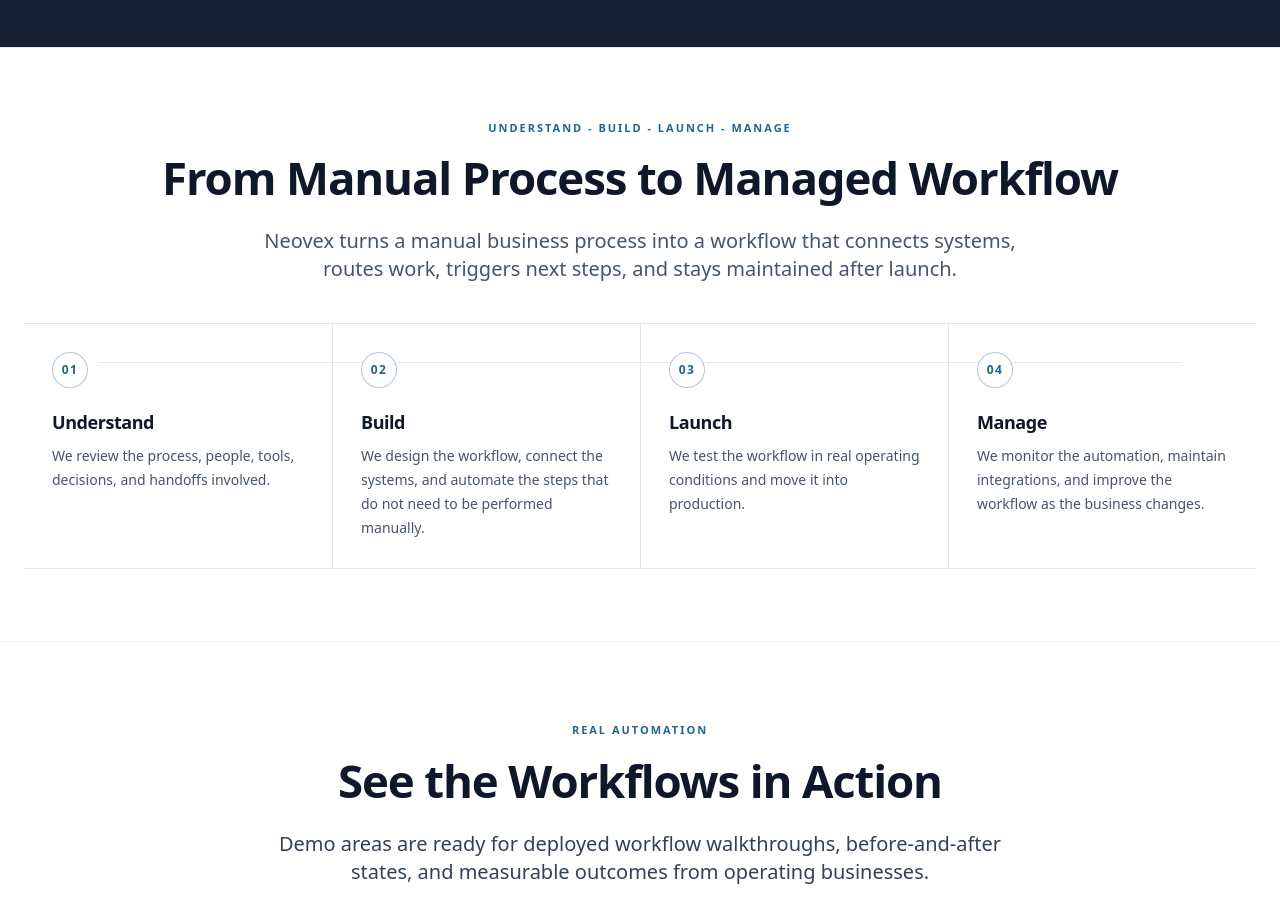
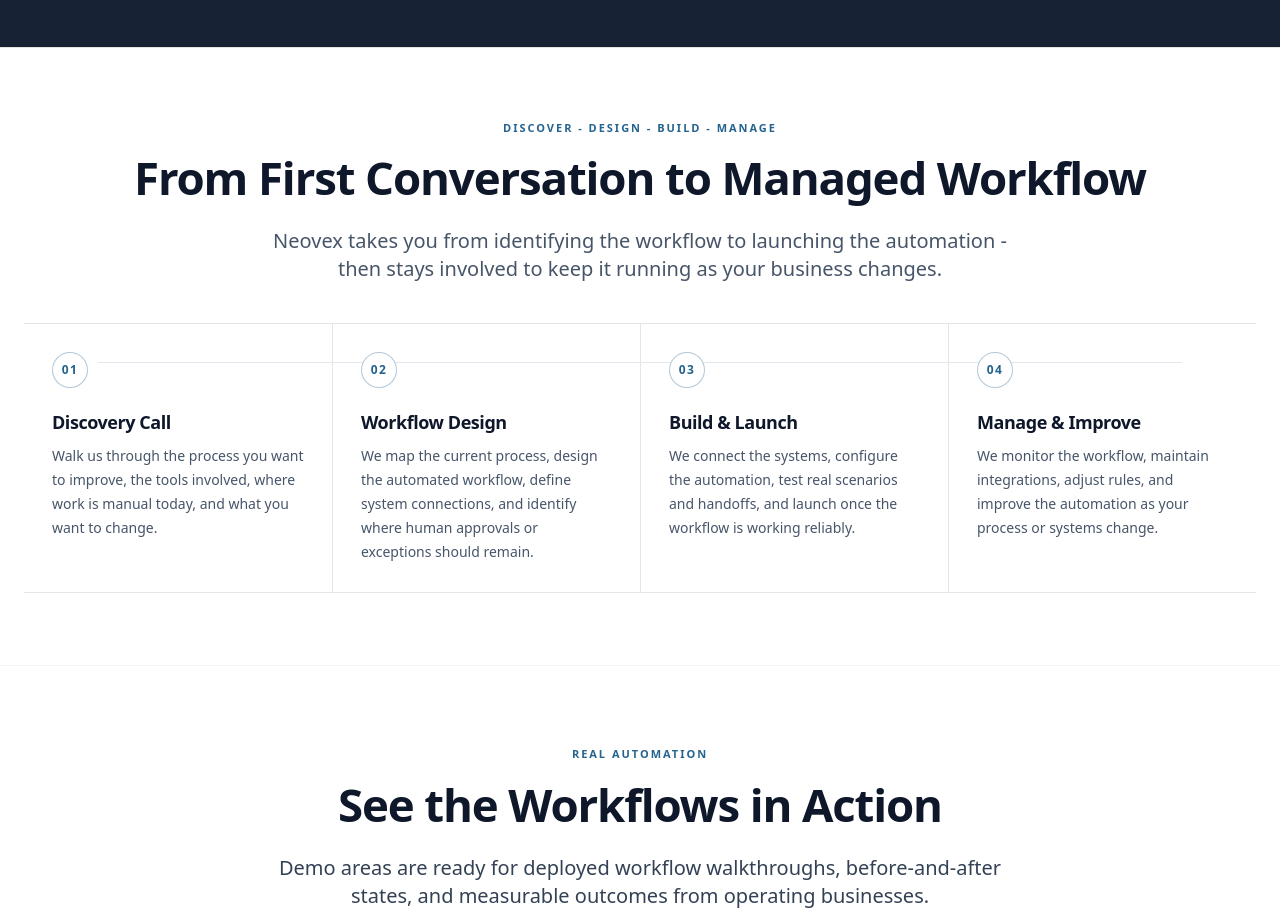
Before and after one commit to VVG-1/neovex-site, a React (Vite) app: page / in a window 1280 px wide. Shown: the part 2720-3637 px from the top of the page. Built offline with nearby package versions, Linux system fonts and the light colour scheme.

Commit message:
Update implementation journey copy

```diff
--- a/src/components/HowItWorks.jsx
+++ b/src/components/HowItWorks.jsx
@@ -3,23 +3,23 @@
 const steps = [
   {
     n: "01",
-    title: "Understand",
-    desc: "We review the process, people, tools, decisions, and handoffs involved.",
+    title: "Discovery Call",
+    desc: "Walk us through the process you want to improve, the tools involved, where work is manual today, and what you want to change.",
   },
   {
     n: "02",
-    title: "Build",
-    desc: "We design the workflow, connect the systems, and automate the steps that do not need to be performed manually.",
+    title: "Workflow Design",
+    desc: "We map the current process, design the automated workflow, define system connections, and identify where human approvals or exceptions should remain.",
   },
   {
     n: "03",
-    title: "Launch",
-    desc: "We test the workflow in real operating conditions and move it into production.",
+    title: "Build & Launch",
+    desc: "We connect the systems, configure the automation, test real scenarios and handoffs, and launch once the workflow is working reliably.",
   },
   {
     n: "04",
-    title: "Manage",
-    desc: "We monitor the automation, maintain integrations, and improve the workflow as the business changes.",
+    title: "Manage & Improve",
+    desc: "We monitor the workflow, maintain integrations, adjust rules, and improve the automation as your process or systems change.",
   },
 ];
 
@@ -31,15 +31,15 @@
     >
       <div className="max-w-7xl mx-auto text-center">
         <div className="text-[11px] font-semibold uppercase tracking-[0.18em] text-[#25638f]">
-          Understand - Build - Launch - Manage
+          Discover - Design - Build - Manage
         </div>
 
         <h2 className="mt-4 text-3xl md:text-[2.85rem] md:leading-[1.12] font-bold text-slate-900 tracking-tight">
-          From Manual Process to Managed Workflow
+          From First Conversation to Managed Workflow
         </h2>
 
         <p className="mt-6 text-lg md:text-xl text-slate-600 max-w-3xl mx-auto">
-          Neovex turns a manual business process into a workflow that connects systems, routes work, triggers next steps, and stays maintained after launch.
+          Neovex takes you from identifying the workflow to launching the automation - then stays involved to keep it running as your business changes.
         </p>
 
         <ol className="relative mt-10 grid grid-cols-1 md:grid-cols-2 lg:grid-cols-4 text-left border-y border-stone-200">
```
